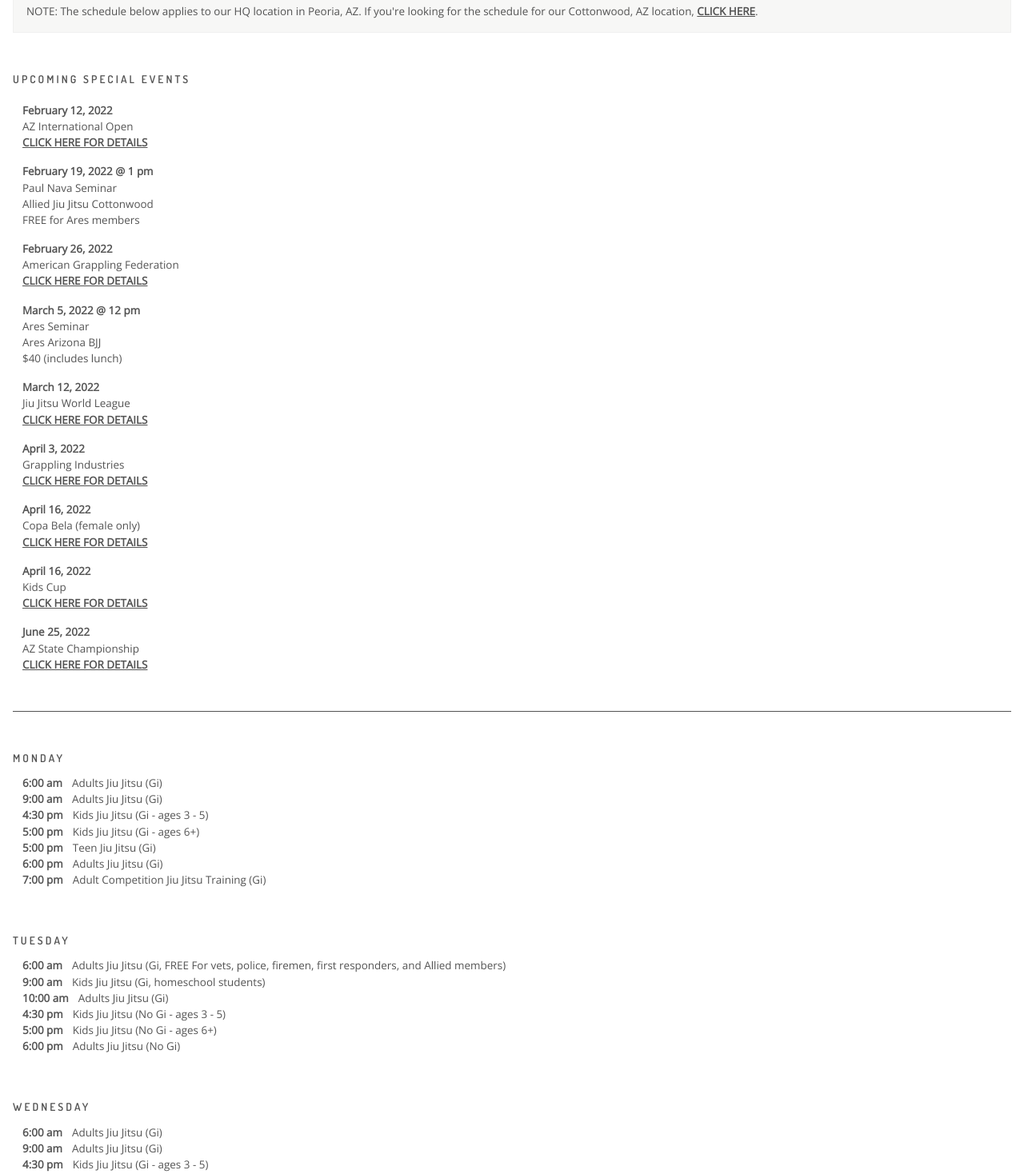
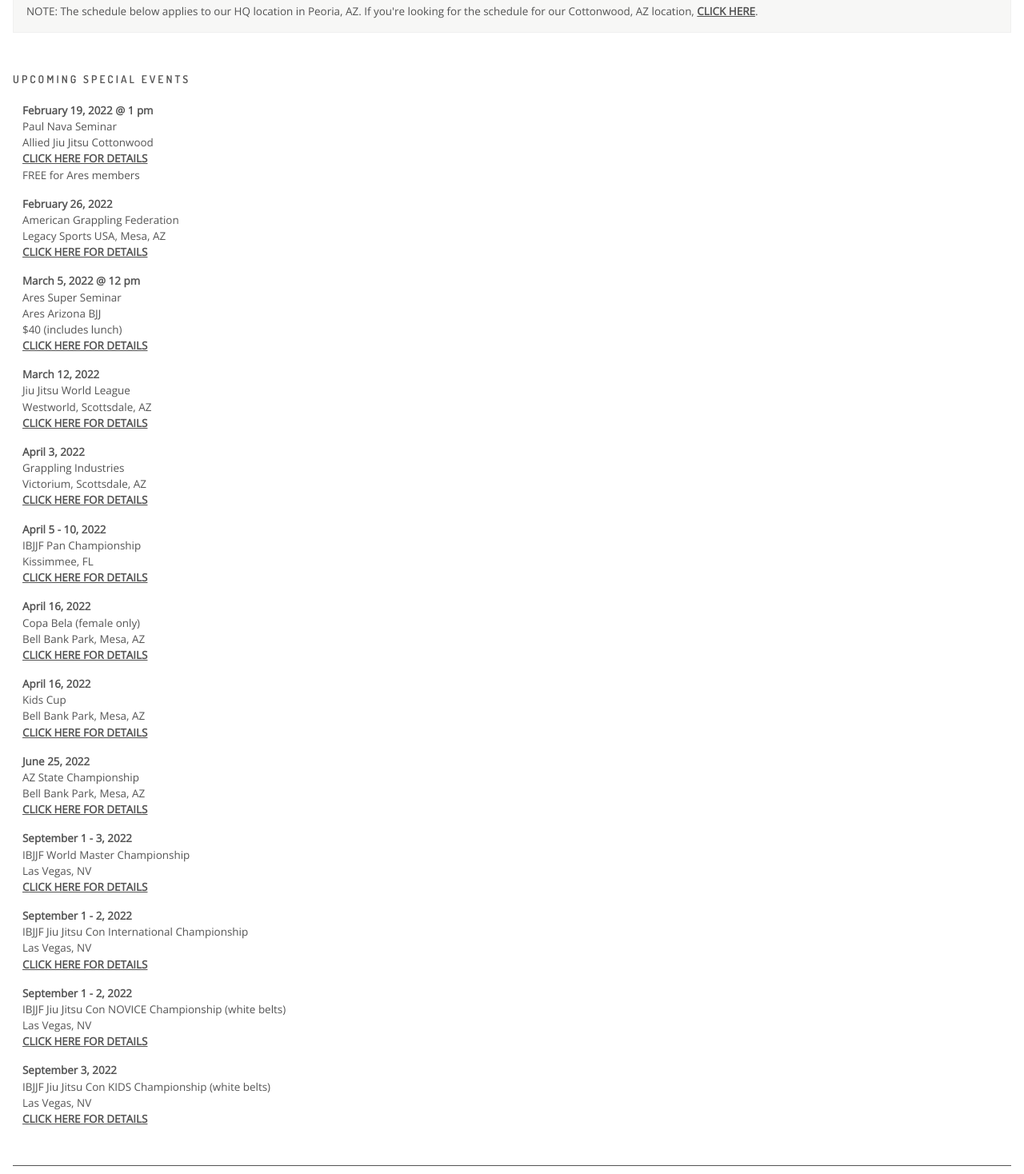
Before and after one commit to shannonhorn/AlliedJiuJitsu, a Next.js app: page /schedule in a window 1280 px wide. Shown: the part 1080-2548 px from the top of the page at 80% size. Built offline with nearby package versions, Linux system fonts and the light colour scheme.

Commit message:
schedule update

```diff
--- a/pages/schedule.js
+++ b/pages/schedule.js
@@ -58,7 +58,7 @@
                 UPCOMING SPECIAL EVENTS
               </div>
               <ul className={styles.schedule_special_events}>
-                <li>
+                {/* <li>
                   <div className={styles.schedule_heading}>
                     February 12, 2022
                   </div>
@@ -66,20 +66,26 @@
                   <Link href="https://azbjjf.smoothcomp.com/en/event/6241">
                     <a target="_blank">Click here for details</a>
                   </Link>
-                </li>
+                </li> */}
                 <li>
                   <div className={styles.schedule_heading}>
                     February 19, 2022 @ 1 pm
                   </div>
                   <div>Paul Nava Seminar</div>
                   <div>Allied Jiu Jitsu Cottonwood</div>
-                  <div>FREE for Ares members</div>
+                  <Link href="https://cottonwoodbjj.com">
+                    <a target="_blank">Click here for details</a>
+                  </Link>
+                  <div>
+                    <strong>FREE for Ares members</strong>
+                  </div>
                 </li>
                 <li>
                   <div className={styles.schedule_heading}>
                     February 26, 2022
                   </div>
                   <div>American Grappling Federation</div>
+                  <div>Legacy Sports USA, Mesa, AZ</div>
                   <Link href="https://americangrapplingfederation.com/tournaments/310?mc_cid=7c6ea5a99a&mc_eid=346309a88a">
                     <a target="_blank">Click here for details</a>
                   </Link>
@@ -88,13 +94,17 @@
                   <div className={styles.schedule_heading}>
                     March 5, 2022 @ 12 pm
                   </div>
-                  <div>Ares Seminar</div>
+                  <div>Ares Super Seminar</div>
                   <div>Ares Arizona BJJ</div>
                   <div>$40 (includes lunch)</div>
+                  <Link href="https://aresazbjj.com">
+                    <a target="_blank">Click here for details</a>
+                  </Link>
                 </li>
                 <li>
                   <div className={styles.schedule_heading}>March 12, 2022</div>
                   <div>Jiu Jitsu World League</div>
+                  <div>Westworld, Scottsdale, AZ</div>
                   <Link href="https://www.jjworldleague.com/events/phx-2022-adults">
                     <a target="_blank">Click here for details</a>
                   </Link>
@@ -102,13 +112,25 @@
                 <li>
                   <div className={styles.schedule_heading}>April 3, 2022</div>
                   <div>Grappling Industries</div>
+                  <div>Victorium, Scottsdale, AZ</div>
                   <Link href="https://grapplingindustries.smoothcomp.com/en/event/5424">
+                    <a target="_blank">Click here for details</a>
+                  </Link>
+                </li>
+                <li>
+                  <div className={styles.schedule_heading}>
+                    April 5 - 10, 2022
+                  </div>
+                  <div>IBJJF Pan Championship</div>
+                  <div>Kissimmee, FL</div>
+                  <Link href="https://ibjjf.com/events/pan-ibjjf-jiu-jitsu-championship-2022">
                     <a target="_blank">Click here for details</a>
                   </Link>
                 </li>
                 <li>
                   <div className={styles.schedule_heading}>April 16, 2022</div>
                   <div>Copa Bela (female only)</div>
+                  <div>Bell Bank Park, Mesa, AZ</div>
                   <Link href="https://azbjjf.smoothcomp.com/en/event/6330">
                     <a target="_blank">Click here for details</a>
                   </Link>
@@ -116,6 +138,7 @@
                 <li>
                   <div className={styles.schedule_heading}>April 16, 2022</div>
                   <div>Kids Cup</div>
+                  <div>Bell Bank Park, Mesa, AZ</div>
                   <Link href="https://azbjjf.smoothcomp.com/en/event/6332">
                     <a target="_blank">Click here for details</a>
                   </Link>
@@ -123,7 +146,50 @@
                 <li>
                   <div className={styles.schedule_heading}>June 25, 2022</div>
                   <div>AZ State Championship</div>
+                  <div>Bell Bank Park, Mesa, AZ</div>
                   <Link href="https://azbjjf.smoothcomp.com/en/event/6474">
+                    <a target="_blank">Click here for details</a>
+                  </Link>
+                </li>
+                <li>
+                  <div className={styles.schedule_heading}>
+                    September 1 - 3, 2022
+                  </div>
+                  <div>IBJJF World Master Championship</div>
+                  <div>Las Vegas, NV</div>
+                  <Link href="https://ibjjf.com/events/world-master-ibjjf-jiu-jitsu-championship-2022">
+                    <a target="_blank">Click here for details</a>
+                  </Link>
+                </li>
+                <li>
+                  <div className={styles.schedule_heading}>
+                    September 1 - 2, 2022
+                  </div>
+                  <div>IBJJF Jiu Jitsu Con International Championship</div>
+                  <div>Las Vegas, NV</div>
+                  <Link href="https://ibjjf.com/events/jiu-jitsu-con-international-2022">
+                    <a target="_blank">Click here for details</a>
+                  </Link>
+                </li>
+                <li>
+                  <div className={styles.schedule_heading}>
+                    September 1 - 2, 2022
+                  </div>
+                  <div>
+                    IBJJF Jiu Jitsu Con NOVICE Championship (white belts)
+                  </div>
+                  <div>Las Vegas, NV</div>
+                  <Link href="https://ibjjf.com/events/jiu-jitsu-con-novice-international-2022">
+                    <a target="_blank">Click here for details</a>
+                  </Link>
+                </li>
+                <li>
+                  <div className={styles.schedule_heading}>
+                    September 3, 2022
+                  </div>
+                  <div>IBJJF Jiu Jitsu Con KIDS Championship (white belts)</div>
+                  <div>Las Vegas, NV</div>
+                  <Link href="https://ibjjf.com/events/jiu-jitsu-con-kids-international-2022">
                     <a target="_blank">Click here for details</a>
                   </Link>
                 </li>
```
